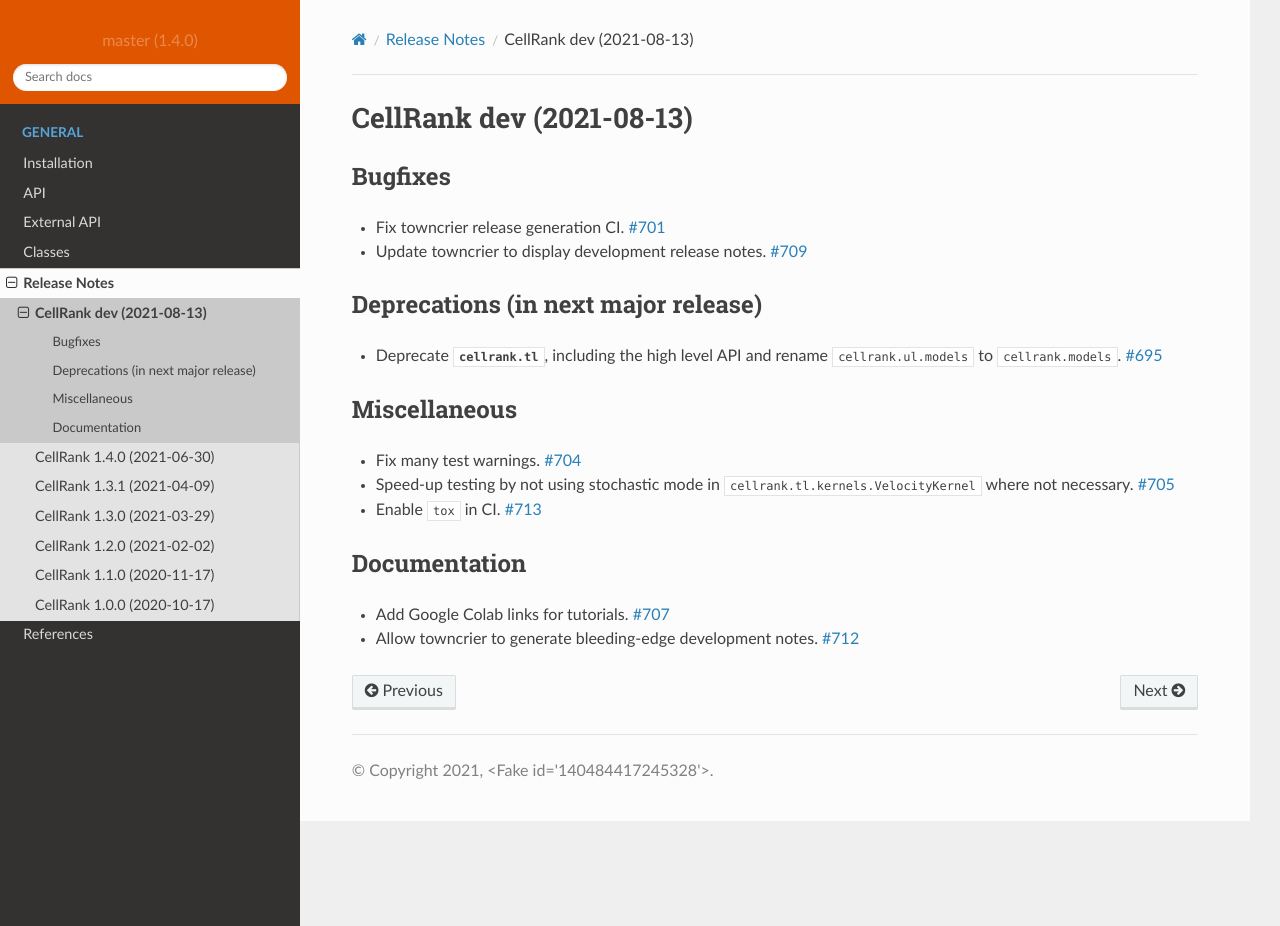
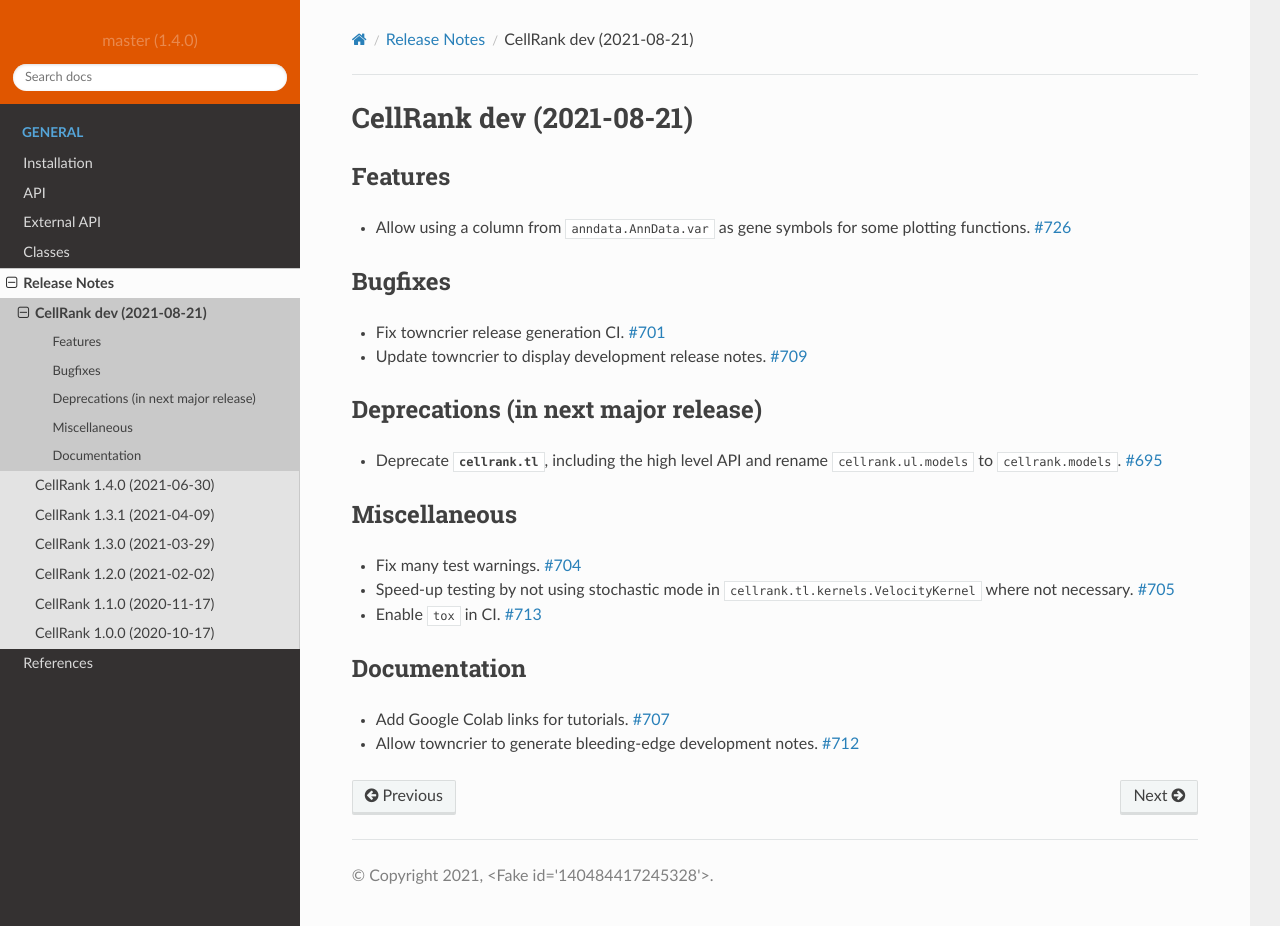
Before and after one commit to theislab/cellrank, a Sphinx documentation site: the page built from docs/source/release/notes-dev.rst, in a window 1280 px wide and 926 px high. Built offline with Sphinx 7.4.7 and the Read the Docs theme 2.0.0, drawn with Linux system fonts in a browser that asks for light colours; pages that are not in the unit, such as notebooks, are missing from menus; the version number is read from the project's files by our own code.

Commit message:
[auto][ci skip] Update dev release notes (#726)

```diff
--- a/docs/source/release/notes-dev.rst
+++ b/docs/source/release/notes-dev.rst
@@ -1,5 +1,12 @@
-CellRank dev (2021-08-13)
+CellRank dev (2021-08-21)
 =========================
+
+Features
+--------
+
+- Allow using a column from :attr:`anndata.AnnData.var` as gene symbols for some plotting functions.
+  `#726 <https://github.com/theislab/cellrank/pull/726>`__
+
 
 Bugfixes
 --------
```
